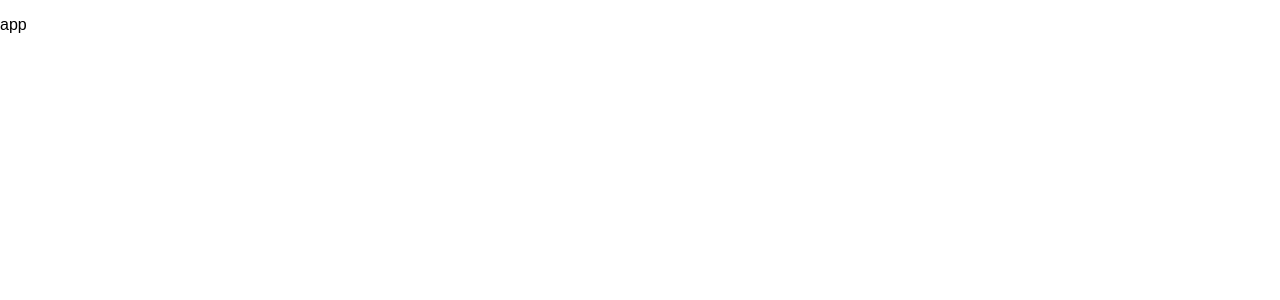
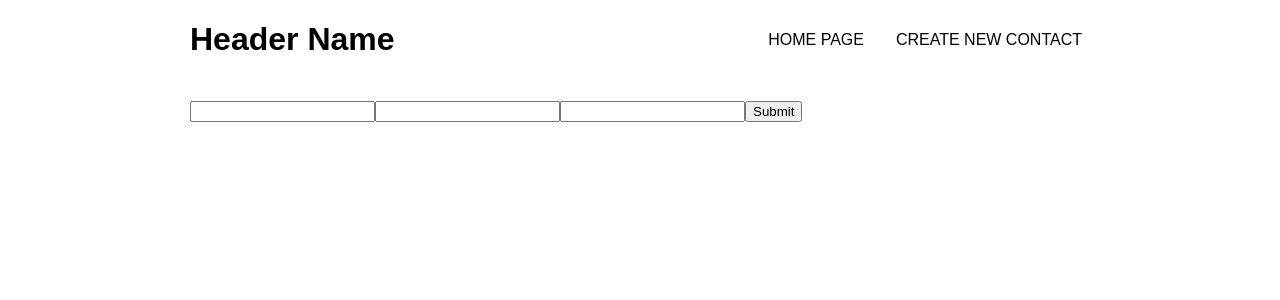
Before and after one commit to ga-wdi-exercises/checkpoint-react-retake, a React (Create React App) app: page /new-contact in a window 1280 px wide. Shown: the top 300 px of the page. Built offline with nearby package versions, Linux system fonts and the light colour scheme.

Commit message:
add checkpoint code 16 passed

```diff
--- a/src/components/App/App.js
+++ b/src/components/App/App.js
@@ -1,10 +1,29 @@
 import React, { Component } from "react";
+import { Route, Link, Switch } from 'react-router-dom'
+import ContactList from '../ContactList/ContactList'
+import NewContact from '../NewContact/NewContact'
+import Header from '../Header/Header'
 
 class App extends Component {
+
+
+  constructor (props) {
+    super(props)
+    this.state = {
+     contacts: this.props.contacts
+    }
+
+  }
+
   render() {
     return (
-      <div className="">
-        <p>app</p>
+      <div className="App">
+        <Header />
+        <Switch>
+          <Route path="/new-contact" render={(routerProps)=><NewContact contacts={this.state.contacts} {...routerProps} {...this.state} />} />
+
+          <Route path="/" render={(routerProps)=><ContactList contacts={this.state.contacts} {...routerProps} {...this.state} />}  />
+        </Switch>
       </div>
     );
   }
--- a/src/components/Contact/Contact.js
+++ b/src/components/Contact/Contact.js
@@ -0,0 +1,18 @@
+// Your <Contact> component will render a single contact. It should contain an outer <div> with a class of contact and include an <img> for the profile picture, <h2> for the name, <h3> for the email address, and <h4> for the super power.
+
+import React, { Component } from 'react';
+
+class Contact extends Component {
+    render() {
+        return (
+            <div className="contact">
+                <img src=""></img>
+                <h2></h2>
+                <h3></h3>
+                <h4></h4>
+            </div>
+        );
+    }
+}
+
+export default Contact;
--- a/src/components/ContactList/ContactList.js
+++ b/src/components/ContactList/ContactList.js
@@ -0,0 +1,17 @@
+import React, { Component } from 'react';
+import Contact from '../Contact/Contact'
+
+class ContactList extends Component {
+    render() {
+        let list = this.props.contacts.map(item => {
+            <Contact />
+        })
+        return (
+            <div className="contact-list">
+                {list}
+            </div>
+        );
+    }
+}
+
+export default ContactList;
--- a/src/components/Header/Header.js
+++ b/src/components/Header/Header.js
@@ -0,0 +1,20 @@
+import React, { Component } from 'react';
+import { Route, Link, Switch } from 'react-router-dom'
+
+class Header extends Component {
+    render() {
+        return (
+            <div>
+                <header>
+                    <h1>Header Name</h1>
+                    <nav>
+                        <Link to="/">Home Page</Link>
+                        <Link to="/new-contact">Create New Contact</Link>
+                    </nav>
+                </header>
+            </div>
+        );
+    }
+}
+
+export default Header;
--- a/src/components/NewContact/NewContact.js
+++ b/src/components/NewContact/NewContact.js
@@ -0,0 +1,61 @@
+// Your <NewContact> component should render an <h1> with a text of New Contact and a form with inputs for the name, email and profile_picture.
+
+// When submitted, you should save the new contact by updating your state inside of <App> and direct the user back to the homepage/list of contacts.
+
+import React, { Component } from 'react';
+
+class NewContact extends Component {
+
+    constructor() {
+        super();
+        this.state = {
+        name: '',
+        email: '',
+        profile_picture: ''
+        };
+        this.onChange = this.onChange.bind(this)
+        this.onSubmit = this.onSubmit.bind(this)
+    }
+
+    onChange = (e) => {
+        this.setState({ [e.target.name]: e.target.value });
+      }
+
+    onSubmit = (e) => {
+    e.preventDefault();
+    const { name, email, profile_picture } = this.state;
+    }
+
+
+    render() {
+        const { name, email, profile_picture } = this.state
+        return (
+            <div>
+                <h1></h1>
+                <form onSubmit={this.onSubmit}>
+                <input
+              type="text"
+              name="name"
+              value={name}
+              onChange={this.onChange}
+            />
+            <input
+              type="text"
+              name="email"
+              value={email}
+              onChange={this.onChange}
+            />
+            <input
+              type="text"
+              name="profile_picture"
+              value={profile_picture}
+              onChange={this.onChange}
+            />
+            <button type="submit">Submit</button>
+                </form>
+            </div>
+        );
+    }
+}
+
+export default NewContact;
--- a/src/contacts.json
+++ b/src/contacts.json
@@ -40,5 +40,11 @@
     "email": "Martian@gmail.com",
     "profile_picture": "https://upload.wikimedia.org/wikipedia/en/3/34/Martian_Manhunter_Alex_Ross.png",
     "super_power": "Shape Shifter"
-  }
+  },
+  {
+    "name": "Aquaman",
+    "email": "Atlantis@gmail.com",
+    "profile_picture": "https://upload.wikimedia.org/wikipedia/en/9/9d/Aquaman_Rebirth_1.png",
+    "super_power": "talks to fish"
+    }
 ]
--- a/src/index.js
+++ b/src/index.js
@@ -1,8 +1,15 @@
 import React from 'react';
 import ReactDOM from 'react-dom';
+import {
+    BrowserRouter as Router
+  } from "react-router-dom"
 import './styles/index.css';
 import App from './components/App/App';
 
 import contacts from "./contacts.json";
 
-ReactDOM.render(<App />, document.getElementById('root'));
+
+ReactDOM.render(<Router><App contacts = {contacts} /></Router>, document.getElementById('root'));
+
+
+// Inside index.js, import React Router and pass it to ReactDOM.render() as the root component with <App> as a child component. We've imported the starter contacts for you, pass these in to your <App> component as a prop, contacts.
```
